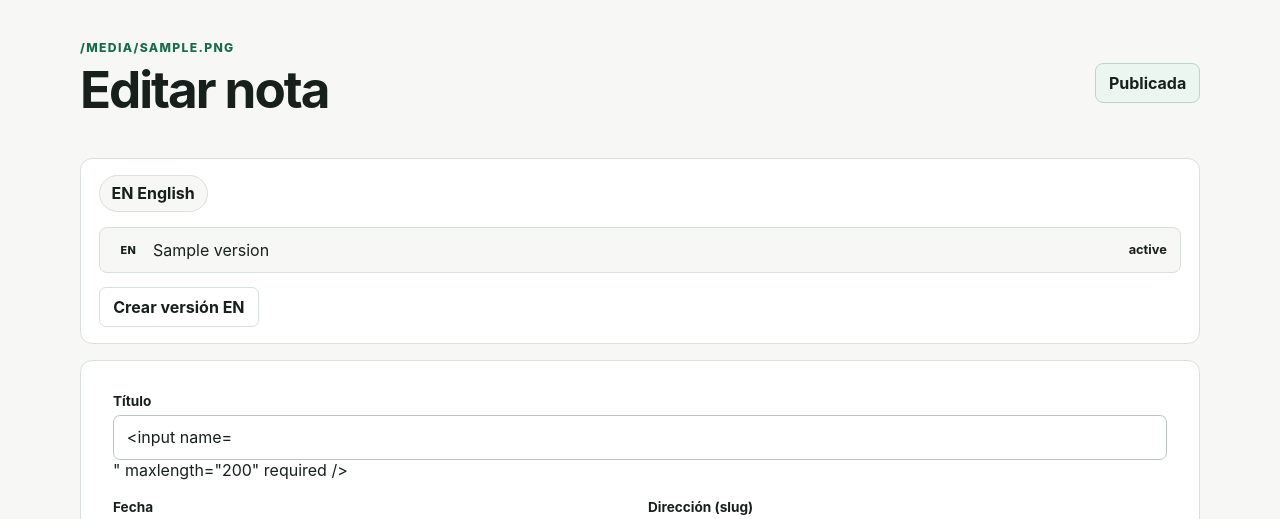
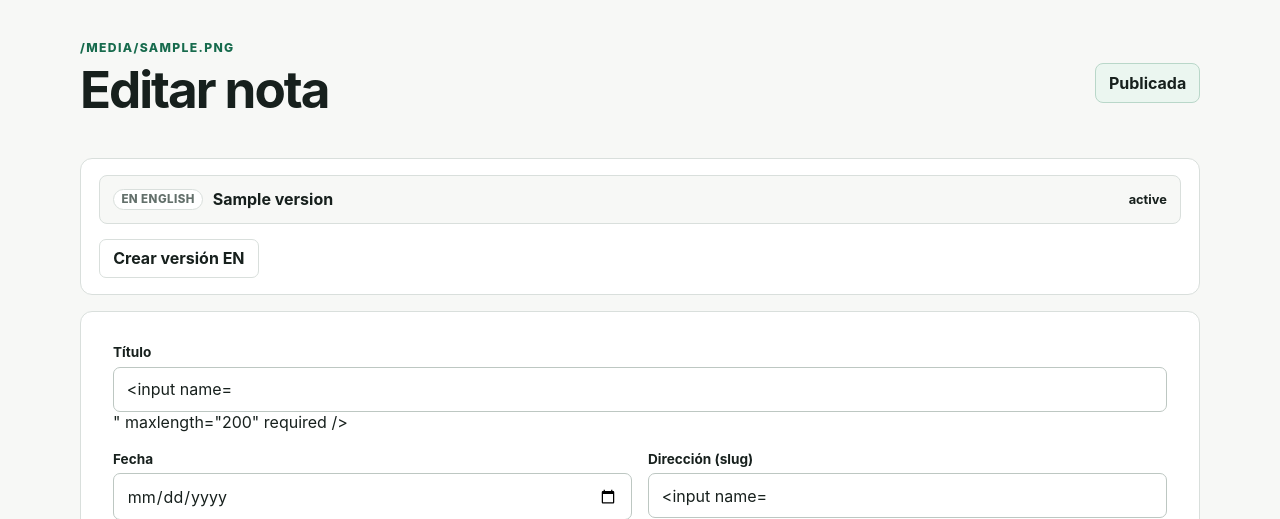
Before and after one commit to nicozica/nico-log, a Flask app: template editor/templates/edit.html in a window 1280 px wide. Shown: the part 64-583 px from the top of the page. Run offline with Flask 3, Linux system fonts and the light colour scheme; the template is opened without the code that fills it: most values are stand-ins (such as "Sample title", 1, 10 or a date in 2020); form fields are guessed from the names that the template uses; parts of the project's set-up code (start-up, migrations or seed data) failed here and were passed over.

Commit message:
editor: remove duplicated title/version UI from index and edit screens
Index: drop note-heading h3 (duplicated the ES version title already shown
in the first version-link row); date metadata + version rows + tags remain.

Edit: collapse version-switch pills + version-list-inline into one block —
the version-list-inline rows now serve as the single navigation component,
with the inactive version rendered as a clickable <a> and the active one as
a styled div. Pills removed entirely.

CSS: version-group-list now a seamless bordered grid (no double borders),
version-lang-badge styled as a subdued chip, version-link-title flex-grows
to push status right, version-line/link variants unified.

Co-Authored-By: Claude Sonnet 4.6 <noreply@anthropic.com>

```diff
--- a/editor/static/editor.css
+++ b/editor/static/editor.css
@@ -156,19 +156,27 @@ input:focus, textarea:focus { border-color: var(--accent); }
 .source-draft { border-color: var(--draft-line); background: var(--draft-bg); }
 
 .note-group-row { align-items: stretch; }
-.version-group-list, .version-list-inline { display: grid; gap: 0.55rem; margin-top: 0.9rem; }
-.version-link, .version-line { padding: 0.75rem 0.85rem; display: flex; align-items: center; flex-wrap: wrap; gap: 0.6rem; border: 1px solid var(--line); border-radius: 8px; background: var(--paper); text-decoration: none; }
+.version-group-list { display: grid; gap: 0; margin-top: 0.6rem; border: 1px solid var(--line); border-radius: 8px; overflow: hidden; }
+.version-list-inline { display: grid; gap: 0; }
+.version-link, .version-line { padding: 0.8rem 0.85rem; display: flex; align-items: center; flex-wrap: wrap; gap: 0.6rem; background: var(--paper); text-decoration: none; }
+.version-group-list .version-link + .version-link { border-top: 1px solid var(--line); }
 .version-link:hover { background: var(--row-hover); }
-.version-link-title { font-weight: 700; }
-.version-status { margin-left: auto; font-size: 0.8rem; font-weight: 700; }
+.version-list-inline .version-line + .version-line,
+.version-list-inline .version-line-link + .version-line { border-top: 1px solid var(--line); }
+.version-list-inline .version-line { border: 1px solid var(--line); border-radius: 8px; }
+.version-list-inline .version-line + .version-line,
+.version-list-inline a.version-line-link { border: 1px solid var(--line); border-radius: 8px; }
+.version-list-inline { gap: 0.5rem; }
+.version-line-link { text-decoration: none; background: var(--paper); }
+.version-line-link:hover { background: var(--row-hover); }
+.version-link-title { font-weight: 700; flex: 1; min-width: 0; overflow-wrap: anywhere; }
+.version-lang-badge { border: 1px solid var(--line); background: var(--surface); color: var(--muted); font-size: 0.72rem; }
+.version-status { font-size: 0.8rem; font-weight: 700; white-space: nowrap; }
 .version-status-published { color: var(--success-text); }
 .version-status-draft { color: var(--draft-text); }
 .version-status-muted { color: var(--muted); }
 .version-panel { margin: 0 0 1rem; padding: 1rem 1.1rem; border: 1px solid var(--line); border-radius: 12px; background: var(--surface); }
-.version-switch { display: flex; flex-wrap: wrap; gap: 0.65rem; }
-.version-pill { padding: 0.48rem 0.75rem; border: 1px solid var(--line); border-radius: 999px; text-decoration: none; font-weight: 700; background: var(--paper); }
-.version-pill-active { border-color: var(--accent); color: var(--primary-text); background: var(--accent); }
-.version-line-active { border-color: var(--accent); }
+.version-line-active { border-color: var(--accent) !important; }
 .version-actions { margin-top: 0.9rem; }
 .readonly-value { min-height: 48px; padding: 0.72rem 0.8rem; display: flex; flex-direction: column; justify-content: center; gap: 0.15rem; border: 1px solid var(--line); border-radius: 7px; background: var(--paper); }
 .readonly-value span { color: var(--muted); font-size: 0.88rem; }
--- a/editor/templates/edit.html
+++ b/editor/templates/edit.html
@@ -26,22 +26,21 @@
 </section>
 {% if note_versions %}
 <section class="version-panel">
-  <div class="version-switch" aria-label="Versiones de la nota">
+  <div class="version-list-inline" aria-label="Versiones de la nota">
     {% for version in note_versions %}
-      {% if version.is_active %}
-      <span class="version-pill version-pill-active">{{ version.language|upper }} {{ _language_label if false else '' }}{{ "Original" if version.language == 'es' else 'English' }}</span>
-      {% else %}
-      <a class="version-pill" href="{{ url_for('edit_note', filename=version.filename) }}">{{ version.language|upper }} {{ "Original" if version.language == 'es' else 'English' }}</a>
-      {% endif %}
-    {% endfor %}
-  </div>
-  <div class="version-list-inline">
-    {% for version in note_versions %}
-    <div class="version-line{% if version.is_active %} version-line-active{% endif %}">
-      <span class="badge">{{ version.language|upper }}</span>
-      <span>{{ version.title }}</span>
+    {% if version.is_active %}
+    <div class="version-line version-line-active">
+      <span class="badge version-lang-badge">{{ version.language|upper }} {{ "Original" if version.language == 'es' else 'English' }}</span>
+      <span class="version-link-title">{{ version.title }}</span>
       <span class="version-status version-status-{{ version.state_tone }}">{{ version.state_label }}</span>
     </div>
+    {% else %}
+    <a class="version-line version-line-link" href="{{ url_for('edit_note', filename=version.filename) }}">
+      <span class="badge version-lang-badge">{{ version.language|upper }} {{ "Original" if version.language == 'es' else 'English' }}</span>
+      <span class="version-link-title">{{ version.title }}</span>
+      <span class="version-status version-status-{{ version.state_tone }}">{{ version.state_label }}</span>
+    </a>
+    {% endif %}
     {% endfor %}
   </div>
   {% if create_english_url %}
```
Also changed, not shown: editor/templates/index.html (+4 -12 lines).
